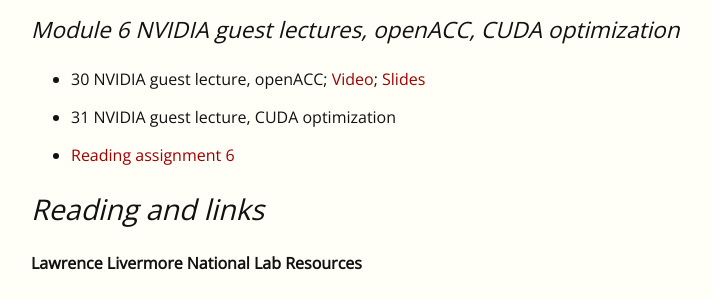
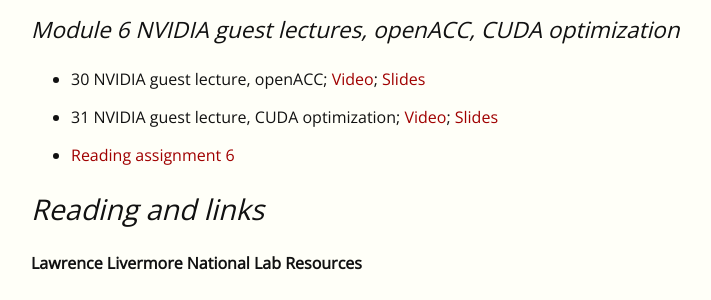
Before and after one commit to EricDarve/cme213-spring-2021, a Jekyll site: the page built from index.md, in a window 1280 px wide and 900 px high, scrolled down 3072 px. Shown: the part 154-454 px from the top of the window, without its empty margins (129-840 px from the left). Built offline with Jekyll 4.4.1, drawn with Linux system fonts in a browser that asks for light colours.

Commit message:
CUDA opt lecture

```diff
--- a/index.md
+++ b/index.md
@@ -98,7 +98,7 @@
 ### Module 6 NVIDIA guest lectures, openACC, CUDA optimization
 
 - 30 NVIDIA guest lecture, openACC; [Video](https://stanford-pilot.hosted.panopto.com/Panopto/Pages/Viewer.aspx?id=3d931e4b-6a73-481f-b016-ad1d0181ed43); [Slides](Lecture Slides/CME213_2021_OpenACC.pdf)
-- 31 NVIDIA guest lecture, CUDA optimization
+- 31 NVIDIA guest lecture, CUDA optimization; [Video](https://stanford-pilot.hosted.panopto.com/Panopto/Pages/Viewer.aspx?id=fa6c8558-b4fd-49cd-9e18-ad1f01843b34); [Slides](Lecture Slides/CME213_2021_Optimization.pdf)
 - [Reading assignment 6](Reading Assignments/NVIDIA_openACC_optimization)
 
 ## Reading and links
```
Also changed, not shown: 1 other file.
